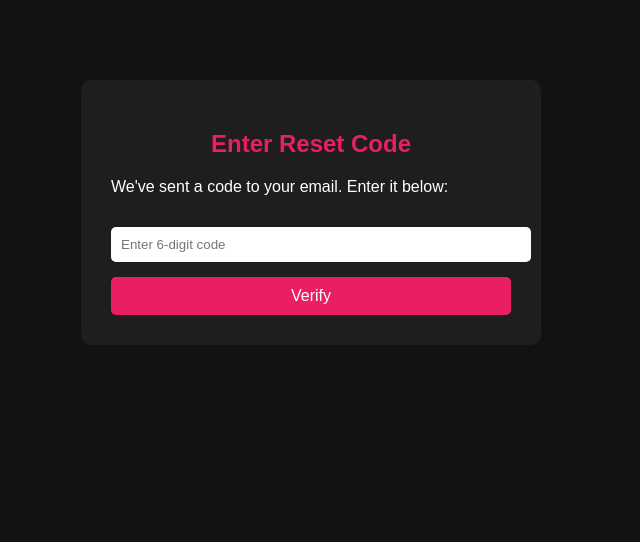
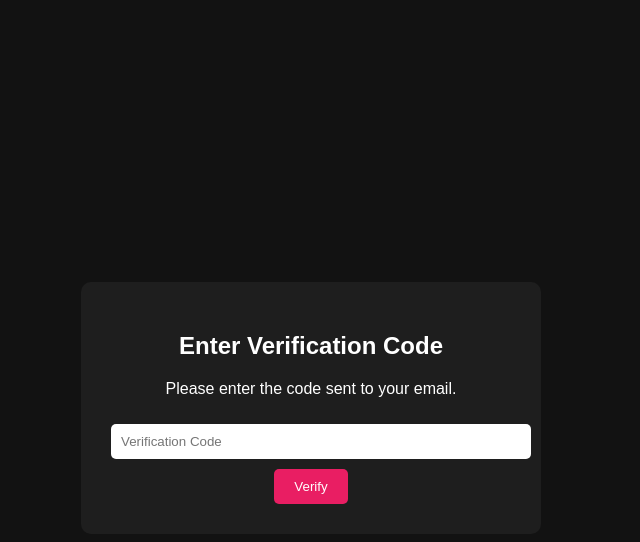
Before and after one commit to roland15d/RawVidz, a plain HTML site: page verify-code.html in a window 1280 px wide. Shown: the whole page, without its empty margins (329-969 px from the left). Drawn offline with Linux system fonts and the light colour scheme.

Commit message:
Update verify-code.html

```diff
--- a/verify-code.html
+++ b/verify-code.html
@@ -2,60 +2,67 @@
 <html lang="en">
 <head>
   <meta charset="UTF-8" />
-  <title>Verify Code - RawVidz</title>
+  <meta name="viewport" content="width=device-width, initial-scale=1.0"/>
+  <title>Verify Code</title>
   <style>
     body {
-      background: #121212;
+      background-color: #121212;
       color: #fff;
       font-family: Arial, sans-serif;
+      display: flex;
+      justify-content: center;
+      align-items: center;
+      height: 100vh;
     }
     .container {
+      background: #1e1e1e;
+      padding: 30px;
+      border-radius: 10px;
+      text-align: center;
+      width: 90%;
       max-width: 400px;
-      margin: 80px auto;
-      padding: 30px;
-      background: #1e1e1e;
-      border-radius: 10px;
     }
-    h2 {
-      color: #e91e63;
-      text-align: center;
-    }
-    input, button {
+    input {
       width: 100%;
       padding: 10px;
-      margin-top: 15px;
+      margin: 10px 0;
       border: none;
       border-radius: 5px;
     }
     button {
-      background: #e91e63;
+      padding: 10px 20px;
+      background-color: #e91e63;
       color: white;
-      font-size: 16px;
+      border: none;
+      border-radius: 5px;
+      cursor: pointer;
     }
     .error {
       color: red;
-      text-align: center;
-      display: none;
+      margin-top: 10px;
     }
   </style>
 </head>
 <body>
   <div class="container">
-    <h2>Enter Reset Code</h2>
-    <p>We've sent a code to your email. Enter it below:</p>
-    <input id="codeInput" placeholder="Enter 6-digit code" />
-    <p class="error" id="errorMsg">Invalid code. Try again.</p>
-    <button onclick="verifyCode()">Verify</button>
+    <h2>Enter Verification Code</h2>
+    <p>Please enter the code sent to your email.</p>
+    <input type="text" id="codeInput" placeholder="Verification Code" />
+    <button onclick="checkCode()">Verify</button>
+    <p id="errorMsg" class="error" style="display:none;">Invalid verification code. Please try again.</p>
   </div>
 
   <script>
-    function verifyCode() {
-      const code = document.getElementById("codeInput").value;
-      const correctCode = "123456"; // just a demo, normally this is server-generated
-      if (code === correctCode) {
-        window.location.href = 'reset-password.html';
+    const correctCode = "123456"; // this is just for demo, you'd generate this dynamically in a real site
+
+    function checkCode() {
+      const input = document.getElementById("codeInput").value;
+      const errorMsg = document.getElementById("errorMsg");
+
+      if (input === correctCode) {
+        window.location.href = "reset-password.html";
       } else {
-        document.getElementById("errorMsg").style.display = "block";
+        errorMsg.style.display = "block";
       }
     }
   </script>
```
